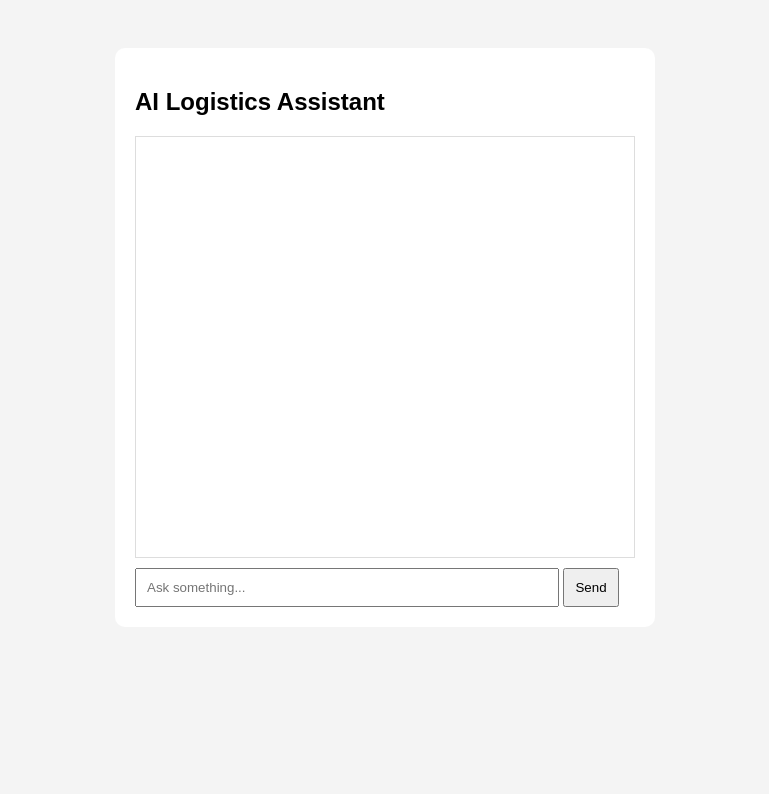
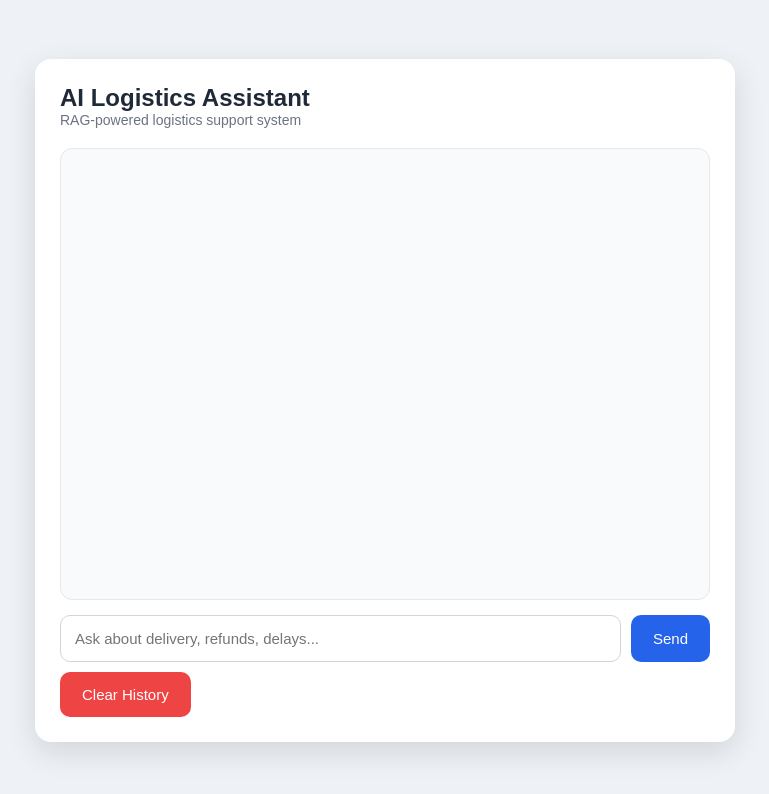
Before and after one commit to S18raj/ai-logistics-assistant, a plain HTML site: page frontend/index.html in a window 1280 px wide. Shown: the whole page, without its empty margins (255-1024 px from the left). Drawn offline with Linux system fonts and the light colour scheme.

Commit message:
Improve frontend UI and chat persistence

```diff
--- a/frontend/index.html
+++ b/frontend/index.html
@@ -2,49 +2,100 @@
 <html>
   <head>
     <title>AI Logistics Assistant</title>
+
     <style>
       body {
-        font-family: Arial;
-        background: #f4f4f4;
+        font-family: Arial, sans-serif;
+        background: #eef2f7;
         display: flex;
         justify-content: center;
-        padding-top: 40px;
+        align-items: center;
+        height: 100vh;
+        margin: 0;
       }
 
       .chat-container {
-        width: 500px;
+        width: 650px;
         background: white;
-        padding: 20px;
-        border-radius: 10px;
+        border-radius: 16px;
+        box-shadow: 0 10px 30px rgba(0, 0, 0, 0.12);
+        padding: 25px;
+      }
+
+      h2 {
+        margin: 0;
+        color: #1f2937;
+      }
+
+      .subtitle {
+        color: #6b7280;
+        font-size: 14px;
+        margin-bottom: 20px;
       }
 
       .messages {
-        height: 400px;
+        height: 420px;
         overflow-y: auto;
-        border: 1px solid #ddd;
-        padding: 10px;
-        margin-bottom: 10px;
+        border: 1px solid #e5e7eb;
+        border-radius: 12px;
+        padding: 15px;
+        background: #f9fafb;
+        margin-bottom: 15px;
+      }
+
+      .message {
+        margin: 12px 0;
+        padding: 12px;
+        border-radius: 10px;
+        max-width: 85%;
+        white-space: pre-wrap;
       }
 
       .user {
+        background: #dbeafe;
+        margin-left: auto;
         text-align: right;
-        color: blue;
-        margin: 5px;
       }
 
       .bot {
-        text-align: left;
-        color: green;
-        margin: 5px;
+        background: #dcfce7;
+        margin-right: auto;
+      }
+
+      .input-area {
+        display: flex;
+        gap: 10px;
       }
 
       input {
-        width: 80%;
-        padding: 10px;
+        flex: 1;
+        padding: 14px;
+        border: 1px solid #d1d5db;
+        border-radius: 10px;
+        font-size: 15px;
       }
 
       button {
-        padding: 10px;
+        padding: 14px 22px;
+        background: #2563eb;
+        color: white;
+        border: none;
+        border-radius: 10px;
+        cursor: pointer;
+        font-size: 15px;
+      }
+
+      button:hover {
+        background: #1d4ed8;
+      }
+
+      .clear-btn {
+        margin-top: 10px;
+        background: #ef4444;
+      }
+
+      .clear-btn:hover {
+        background: #dc2626;
       }
     </style>
   </head>
@@ -52,14 +103,27 @@
   <body>
     <div class="chat-container">
       <h2>AI Logistics Assistant</h2>
+      <div class="subtitle">RAG-powered logistics support system</div>
 
       <div class="messages" id="chat"></div>
 
-      <input id="input" placeholder="Ask something..." />
-      <button onclick="send()">Send</button>
+      <div class="input-area">
+        <input
+          id="input"
+          placeholder="Ask about delivery, refunds, delays..."
+        />
+        <button onclick="send()">Send</button>
+      </div>
+
+      <button class="clear-btn" onclick="clearChat()">Clear History</button>
     </div>
 
     <script>
+      window.onload = function () {
+        document.getElementById("chat").innerHTML =
+          localStorage.getItem("chatHistory") || "";
+      };
+
       async function send() {
         let input = document.getElementById("input");
         let chat = document.getElementById("chat");
@@ -67,7 +131,8 @@
         let userText = input.value;
         if (!userText) return;
 
-        chat.innerHTML += `<div class='user'>You: ${userText}</div>`;
+        chat.innerHTML += `<div class="message user"><b>You:</b><br>${userText}</div>`;
+        localStorage.setItem("chatHistory", chat.innerHTML);
 
         input.value = "";
 
@@ -81,7 +146,15 @@
 
         let data = await res.json();
 
-        chat.innerHTML += `<div class='bot'>AI: ${data.response}</div>`;
+        chat.innerHTML += `<div class="message bot"><b>AI Response:</b><br>${data.response}</div>`;
+        localStorage.setItem("chatHistory", chat.innerHTML);
+
+        chat.scrollTop = chat.scrollHeight;
+      }
+
+      function clearChat() {
+        localStorage.removeItem("chatHistory");
+        document.getElementById("chat").innerHTML = "";
       }
     </script>
   </body>
```
